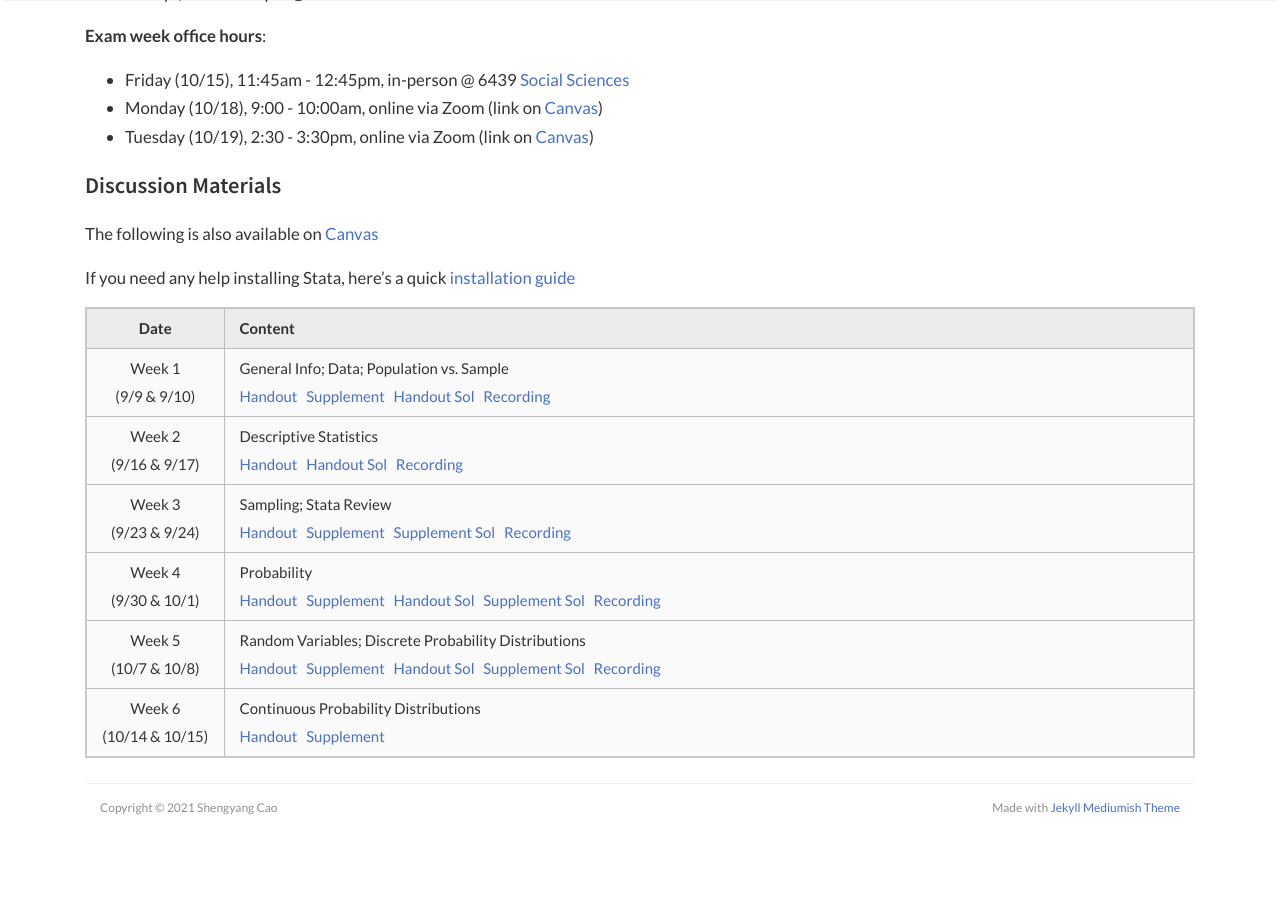
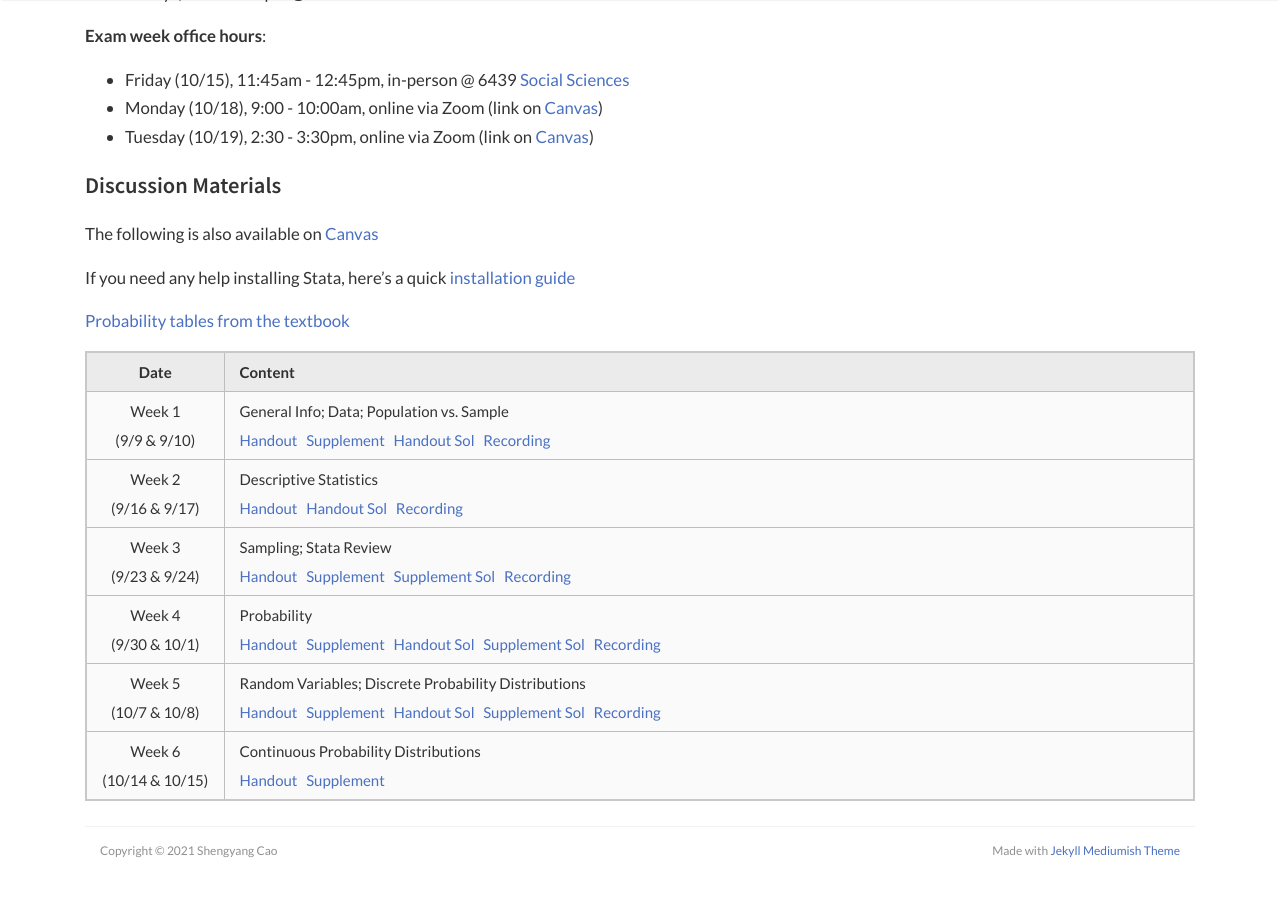
Before and after one commit to scaotravis/scaotravis.github.io, a Jekyll site: the page built from _pages/teaching/fa21-310.md, in a window 1280 px wide and 900 px high, scrolled down 624 px. Shown: the top 897 px of the window. Built offline with Jekyll 4.4.1, drawn with Linux system fonts in a browser that asks for light colours; nearby versions of some CDN libraries; comment, search, counter and statistics services are not loaded; before the commit the page ends 1481 px from its top, so only the background shows below that.

Commit message:
update 310 page with prob tables

```diff
--- a/_pages/teaching/fa21-310.md
+++ b/_pages/teaching/fa21-310.md
@@ -33,6 +33,8 @@ The following is also available on [Canvas](https://canvas.wisc.edu/courses/2570
 
 If you need any help installing Stata, here's a quick [installation guide]({{ site.baseurl }}/downloads/teaching/fa21-310/310_fa21_stata-installation-guide.pdf)
 
+[Probability tables from the textbook]({{ site.baseurl }}/downloads/teaching/fa21-310/310_fa21_book-tables.pdf)
+
 |     Date    |                     Content                     |
 |:-----------:|	:---------------------------------------------- |
 | Week 1 <br> (9/9 & 9/10) | General Info; Data; Population vs. Sample <br> [Handout](https://canvas.wisc.edu/courses/257051/files/20592108?wrap=1) &nbsp; [Supplement]({{ site.baseurl }}/downloads/teaching/fa21-310/310_fa21_supplement-1.pdf) &nbsp; [Handout Sol](https://canvas.wisc.edu/courses/257051/files/20592164?module_item_id=3958744) &nbsp; [Recording](https://uwmadison.zoom.us/rec/share/g3gIFHWJ73QnuAKxssV7K4rEN1urPahLP0OESZBYmqhW9tvgtk3WSoZyj1UEpBlK.4xh0o-qnO6FIy2pp) |
```
Also changed, not shown: 4 other files.
